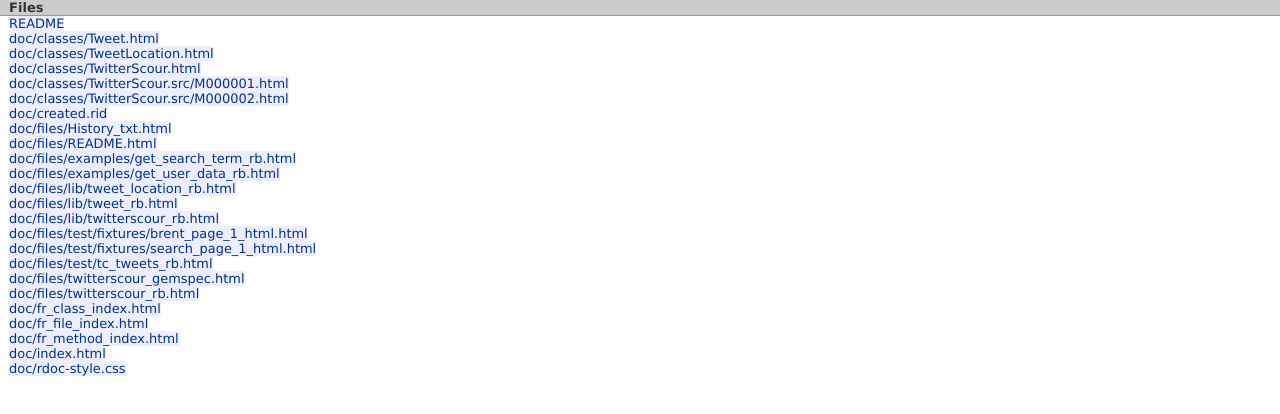
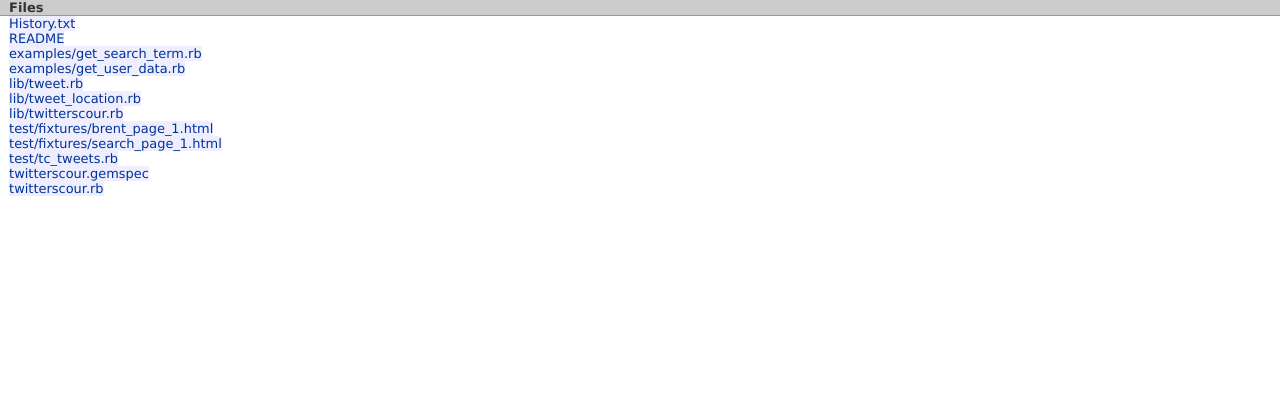
Before and after one commit to brentsowers1/twitterscour, a plain HTML site: page doc/fr_file_index.html in a window 1280 px wide. Drawn offline with Linux system fonts and the light colour scheme.

Commit message:
Fixed some documentation problems

```diff
--- a/doc/fr_file_index.html
+++ b/doc/fr_file_index.html
@@ -17,53 +17,29 @@
   <h1 class="section-bar">Files</h1>
   <div id="index-entries">
 
+    <a href="files/History_txt.html">History.txt</a><br />
+
     <a href="files/README.html">README</a><br />
 
-    <a href="files/doc/classes/Tweet_html.html">doc/classes/Tweet.html</a><br />
+    <a href="files/examples/get_search_term_rb.html">examples/get_search_term.rb</a><br />
 
-    <a href="files/doc/classes/TweetLocation_html.html">doc/classes/TweetLocation.html</a><br />
+    <a href="files/examples/get_user_data_rb.html">examples/get_user_data.rb</a><br />
 
-    <a href="files/doc/classes/TwitterScour_html.html">doc/classes/TwitterScour.html</a><br />
+    <a href="files/lib/tweet_rb.html">lib/tweet.rb</a><br />
 
-    <a href="files/doc/classes/TwitterScour_src/M000001_html.html">doc/classes/TwitterScour.src/M000001.html</a><br />
+    <a href="files/lib/tweet_location_rb.html">lib/tweet_location.rb</a><br />
 
-    <a href="files/doc/classes/TwitterScour_src/M000002_html.html">doc/classes/TwitterScour.src/M000002.html</a><br />
+    <a href="files/lib/twitterscour_rb.html">lib/twitterscour.rb</a><br />
 
-    <a href="files/doc/created_rid.html">doc/created.rid</a><br />
+    <a href="files/test/fixtures/brent_page_1_html.html">test/fixtures/brent_page_1.html</a><br />
 
-    <a href="files/doc/files/History_txt_html.html">doc/files/History_txt.html</a><br />
+    <a href="files/test/fixtures/search_page_1_html.html">test/fixtures/search_page_1.html</a><br />
 
-    <a href="files/doc/files/README_html.html">doc/files/README.html</a><br />
+    <a href="files/test/tc_tweets_rb.html">test/tc_tweets.rb</a><br />
 
-    <a href="files/doc/files/examples/get_search_term_rb_html.html">doc/files/examples/get_search_term_rb.html</a><br />
+    <a href="files/twitterscour_gemspec.html">twitterscour.gemspec</a><br />
 
-    <a href="files/doc/files/examples/get_user_data_rb_html.html">doc/files/examples/get_user_data_rb.html</a><br />
-
-    <a href="files/doc/files/lib/tweet_location_rb_html.html">doc/files/lib/tweet_location_rb.html</a><br />
-
-    <a href="files/doc/files/lib/tweet_rb_html.html">doc/files/lib/tweet_rb.html</a><br />
-
-    <a href="files/doc/files/lib/twitterscour_rb_html.html">doc/files/lib/twitterscour_rb.html</a><br />
-
-    <a href="files/doc/files/test/fixtures/brent_page_1_html_html.html">doc/files/test/fixtures/brent_page_1_html.html</a><br />
-
-    <a href="files/doc/files/test/fixtures/search_page_1_html_html.html">doc/files/test/fixtures/search_page_1_html.html</a><br />
-
-    <a href="files/doc/files/test/tc_tweets_rb_html.html">doc/files/test/tc_tweets_rb.html</a><br />
-
-    <a href="files/doc/files/twitterscour_gemspec_html.html">doc/files/twitterscour_gemspec.html</a><br />
-
-    <a href="files/doc/files/twitterscour_rb_html.html">doc/files/twitterscour_rb.html</a><br />
-
-    <a href="files/doc/fr_class_index_html.html">doc/fr_class_index.html</a><br />
-
-    <a href="files/doc/fr_file_index_html.html">doc/fr_file_index.html</a><br />
-
-    <a href="files/doc/fr_method_index_html.html">doc/fr_method_index.html</a><br />
-
-    <a href="files/doc/index_html.html">doc/index.html</a><br />
-
-    <a href="files/doc/rdoc-style_css.html">doc/rdoc-style.css</a><br />
+    <a href="files/twitterscour_rb.html">twitterscour.rb</a><br />
 
   </div>
 </div>
```
Also changed, not shown: doc/files/README.html (+6 -5 lines), doc/fr_class_index.html (+6 -0 lines), doc/fr_method_index.html (+4 -0 lines), 1 other file.
